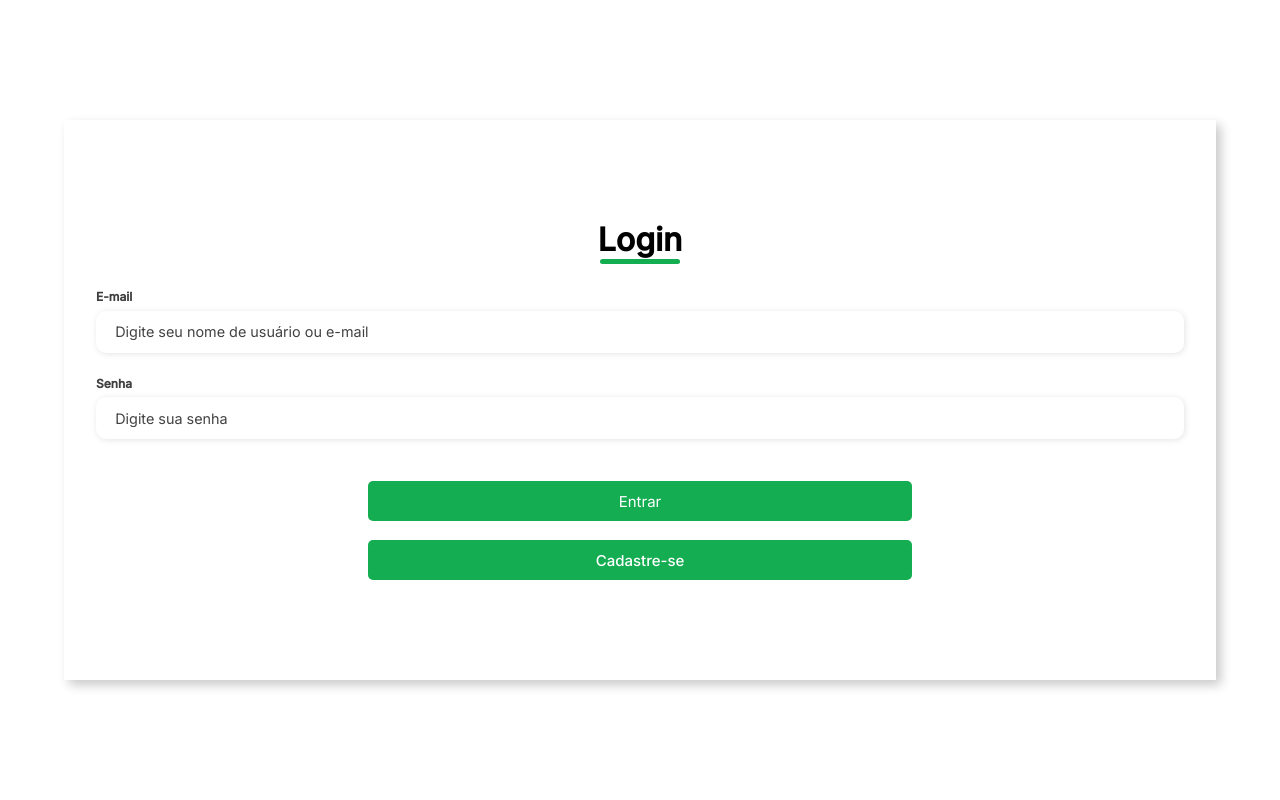
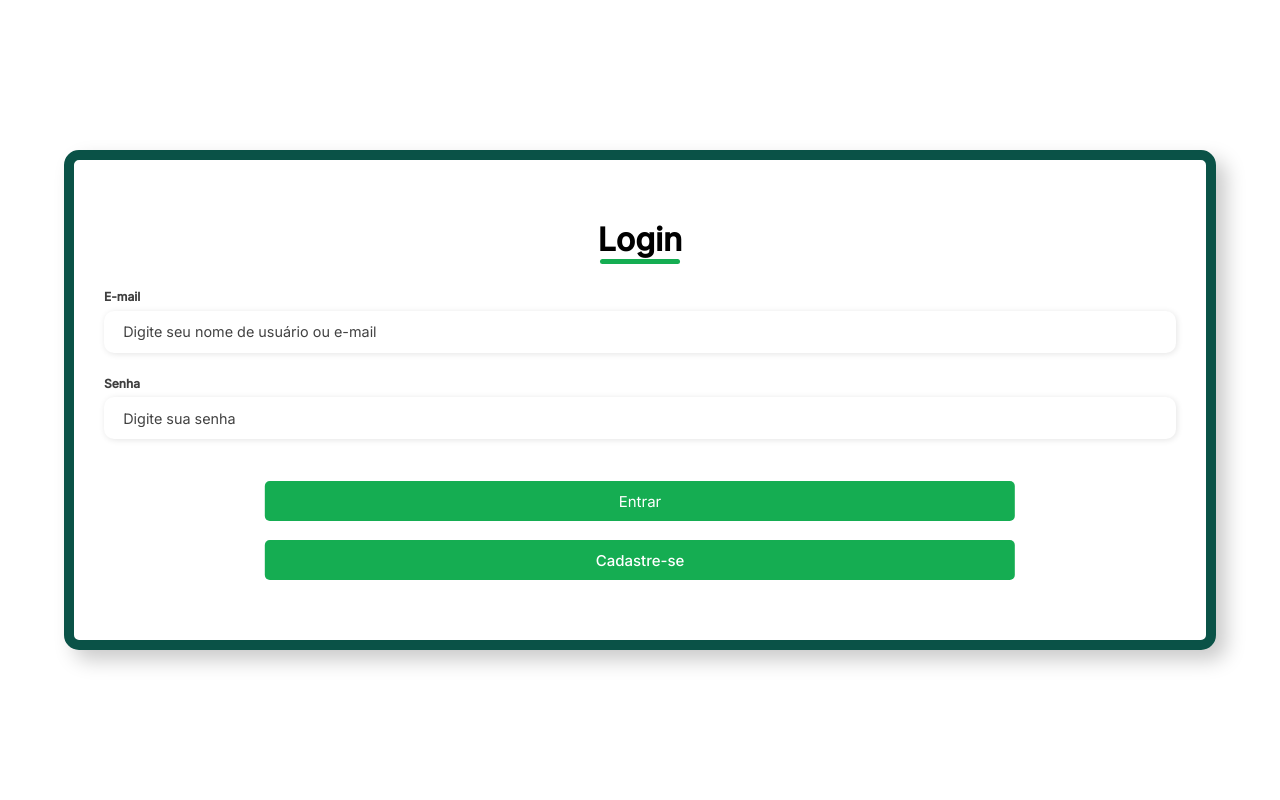
Before and after one commit to cllararibeiro/smartnutri, a Flask app: page /auth/login in a window 1280 px wide. Run offline with Flask 3, Linux system fonts and the light colour scheme.

Commit message:
Add files via upload

```diff
--- a/static/css/cadpaciente.css
+++ b/static/css/cadpaciente.css
@@ -35,6 +35,7 @@ body {
   padding: 20px;
   background-color: var(--branco);
 }
+
 
 .container {
   position: relative;
@@ -146,6 +147,7 @@ body {
   cursor: pointer;
   transition: all 0.2s ease;
   background: var(--rosa);
+  border-radius: 6px;
 }
 
 .form button:hover {
--- a/static/css/con_historico.css
+++ b/static/css/con_historico.css
@@ -39,6 +39,7 @@ header h1 {
 
 .container {
     display: flex;
+    width: 80%;
     align-items: center;
     justify-content: center;
     flex-direction: column;
--- a/static/css/login.css
+++ b/static/css/login.css
@@ -4,7 +4,7 @@
     --verde-cabeçalho: #0a5247;
     --verde-botao-borda: #70883A;
     --verde-claro: #bfd202;
-    --bege: #e4dedc;
+    --bege: #f4f0ef;
     --verde-medio: #6d872e;
     --verde-hover: #D9E021;
     --verde-padrao:#15ad52;
@@ -36,33 +36,26 @@ body {
 }
 
 .container {
-    width: 60%; /* Ajustar a largura do contêiner */
-    height: 70vh; /* Ajustar a altura do contêiner */
+    width: 30%;
+    height: 500px;
     display: flex;
     box-shadow: 5px 5px 10px rgba(0, 0, 0, 0.212);
-}
-
-.form-image {
-    width: 50%; /* Manter a largura da imagem */
-    display: flex;
-    justify-content: center;
+    background-color: #fff;
+    justify-items: center;
     align-items: center;
-    background-color: var(--verde-padrao); /* Cor de fundo da imagem */
-    padding: 1rem;
-}
-
-.form-image img {
-    width: 40rem; /* Ajustar a largura da imagem */
+    border: 10px solid var(--verde-cabeçalho);
+    border-radius: 15px;
+    padding: 30px;
+    box-shadow: 10px 10px 20px rgba(0, 0, 0, 0.212); /* Sombra do formulário */
 }
 
 .form {
-    width: 50%; /* Manter a largura do formulário */
+    width: 100%; /* Manter a largura do formulário */
     display: flex;
     flex-direction: column;
     justify-content: center; /* Centralizar verticalmente */
     align-items: stretch; /* Esticar os elementos para ocupar todo o espaço */
     background-color: #ffffff; /* Cor de fundo do formulário */
-    padding: 2rem; /* Reduzir o padding para compactar */
 }
 
 .form-header {
@@ -75,11 +68,12 @@ body {
 
 .signup-button {
     display: flex;
-    width: 50%;
+    width: 70%;
     height: auto;
     justify-content: center; /* Centralizar o botão */
     margin-top: 1.2rem; /* Espaço acima do botão "Cadastrar" */
-    margin-left: 25%;
+    margin-left: 50%; /* Centralizar o botão "Cadastrar" */
+    transform: translateX(-50%); /* Ajustar para centralizar corretamente */
 }
 
 .signup-button button {
@@ -87,7 +81,6 @@ body {
     height: 40px;
     border: none;
     background-color: var(--verde-padrao); /* Cor do botão */
-    padding: 0.4rem 1rem;
     border-radius: 5px;
     cursor: pointer;
 }
@@ -167,11 +160,12 @@ body {
 }
 
 .login-button {
-    width: 50%;
+    width: 70%;
     height: auto;
     margin-top: 1.2rem; /* Reduzir a margem para o botão de login */
     justify-content: center;
-    margin-left: 25%;
+    margin-left: 50%; /* Centralizar o botão "Login" */
+    transform: translateX(-50%); /* Ajustar para centralizar corretamente */
 }
 
 .login-button button {
--- a/static/css/visualizar_dieta_salva.css
+++ b/static/css/visualizar_dieta_salva.css
@@ -51,6 +51,7 @@ header h1 {
 
 .container {
     display: flex;
+    width: 80%;
     align-items: center;
     justify-content: center;
     flex-direction: column;
@@ -65,9 +66,7 @@ table {
     flex-direction: column;
     justify-content: center;
     padding: 1rem;
-
     border-collapse: collapse;
-    margin: 20px 0;
     table-layout: fixed;
 }
 
@@ -90,7 +89,6 @@ td, th {
 }
 
 .botao {
-
     text-decoration: none;
     color: var(--branco);
     padding: 12px;
```
Also changed, not shown: static/css/cadastro.css (+13 -27 lines), static/css/consulta.css (+7 -7 lines), static/css/styles.css (+18 -6 lines).
